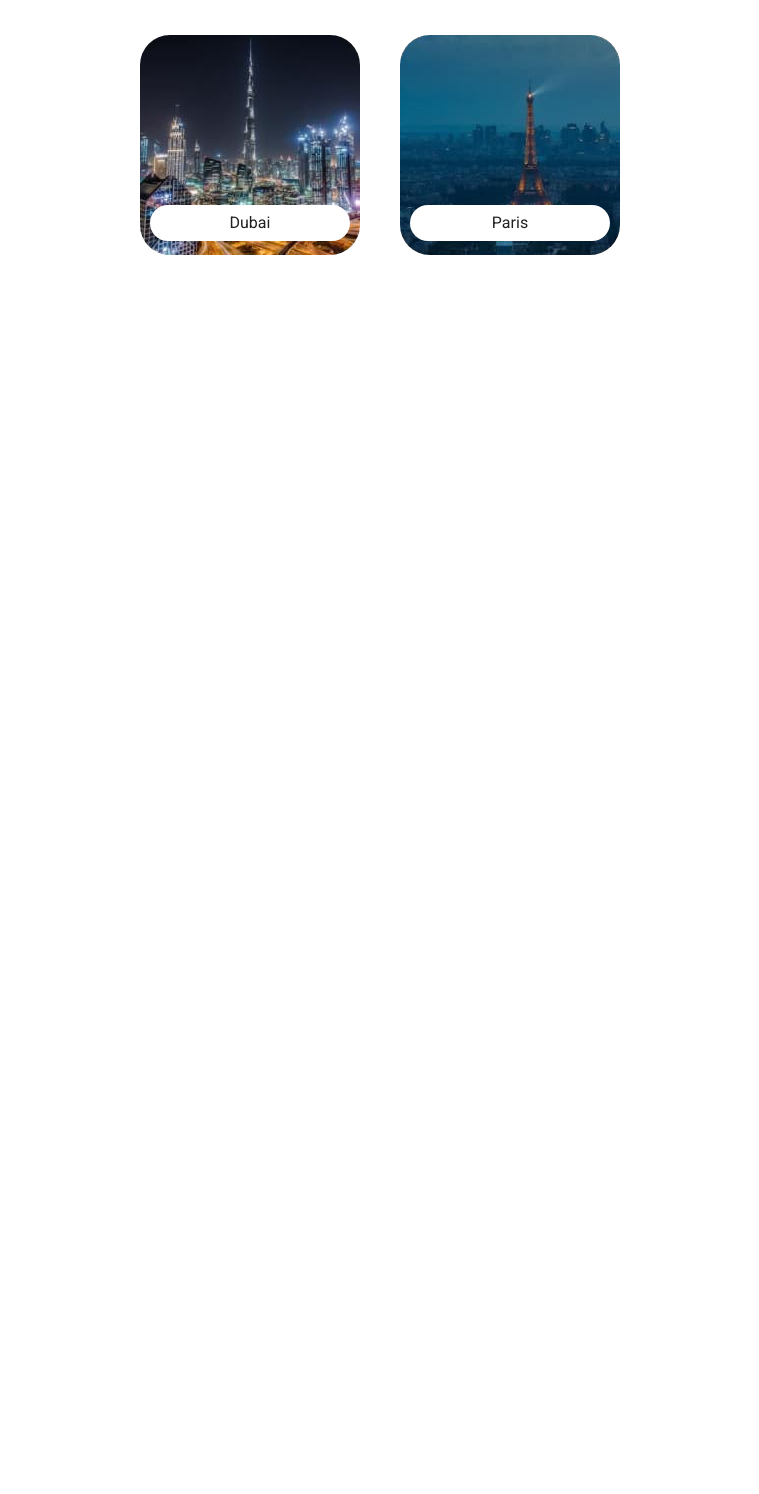
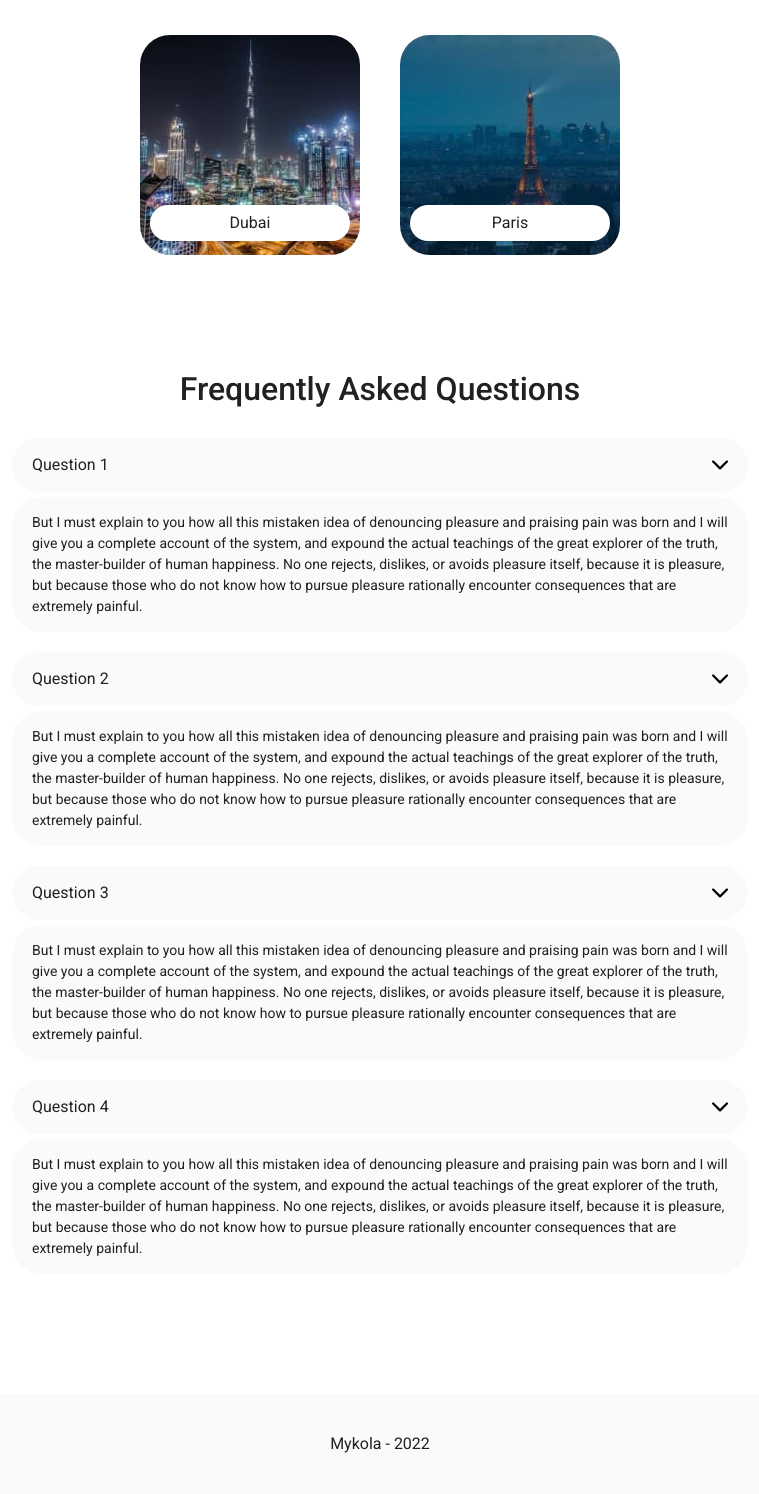
Before and after one commit to masiuk-mykola/Weather-app, a website built with Parcel: page src/index.html in a window 1280 px wide. Shown: the part 837-2331 px from the top of the page, without its empty margins (260-1019 px from the left). Before the commit the page ends 1137 px from the top, so only its background shows below. Built offline with nearby package versions, Linux system fonts and the light colour scheme.

Commit message:
add faq and  footer

```diff
--- a/src/index.html
+++ b/src/index.html
@@ -14,8 +14,9 @@
     />
   </head>
   <body>
-    <!-- ❗️❗️❗️ Add partials like so for every page -->
     <include src="./partials/hero.html"></include>
     <include src="./partials/cities.html"></include>
+    <include src="./partials/faq.html"></include>
+    <include src="./partials/footer.html"></include>
   </body>
 </html>
--- /dev/null
+++ b/src/partials/faq.html
@@ -0,0 +1,75 @@
+<section class="faq">
+  <div class="container">
+    <h2 class="faq__title">Frequently Asked Questions</h2>
+    <ul class="faq__list">
+      <li class="faq__item item">
+        <div class="item__wrapper">
+          <p class="item__caption">Question 1</p>
+          <svg class="item__svg" width="16px" height="16px">
+            <use href="./images/sprite.svg#icon-arrow"></use>
+          </svg>
+        </div>
+        <p class="item__text">
+          But I must explain to you how all this mistaken idea of denouncing
+          pleasure and praising pain was born and I will give you a complete
+          account of the system, and expound the actual teachings of the great
+          explorer of the truth, the master-builder of human happiness. No one
+          rejects, dislikes, or avoids pleasure itself, because it is pleasure,
+          but because those who do not know how to pursue pleasure rationally
+          encounter consequences that are extremely painful.
+        </p>
+      </li>
+      <li class="faq__item item">
+        <div class="item__wrapper">
+          <p class="item__caption">Question 2</p>
+          <svg class="item__svg" width="16px" height="16px">
+            <use href="./images/sprite.svg#icon-arrow"></use>
+          </svg>
+        </div>
+        <p class="item__text">
+          But I must explain to you how all this mistaken idea of denouncing
+          pleasure and praising pain was born and I will give you a complete
+          account of the system, and expound the actual teachings of the great
+          explorer of the truth, the master-builder of human happiness. No one
+          rejects, dislikes, or avoids pleasure itself, because it is pleasure,
+          but because those who do not know how to pursue pleasure rationally
+          encounter consequences that are extremely painful.
+        </p>
+      </li>
+      <li class="faq__item item">
+        <div class="item__wrapper">
+          <p class="item__caption">Question 3</p>
+          <svg class="item__svg" width="16px" height="16px">
+            <use href="./images/sprite.svg#icon-arrow"></use>
+          </svg>
+        </div>
+        <p class="item__text">
+          But I must explain to you how all this mistaken idea of denouncing
+          pleasure and praising pain was born and I will give you a complete
+          account of the system, and expound the actual teachings of the great
+          explorer of the truth, the master-builder of human happiness. No one
+          rejects, dislikes, or avoids pleasure itself, because it is pleasure,
+          but because those who do not know how to pursue pleasure rationally
+          encounter consequences that are extremely painful.
+        </p>
+      </li>
+      <li class="faq__item item">
+        <div class="item__wrapper">
+          <p class="item__caption">Question 4</p>
+          <svg class="item__svg" width="16px" height="16px">
+            <use href="./images/sprite.svg#icon-arrow"></use>
+          </svg>
+        </div>
+        <p class="item__text">
+          But I must explain to you how all this mistaken idea of denouncing
+          pleasure and praising pain was born and I will give you a complete
+          account of the system, and expound the actual teachings of the great
+          explorer of the truth, the master-builder of human happiness. No one
+          rejects, dislikes, or avoids pleasure itself, because it is pleasure,
+          but because those who do not know how to pursue pleasure rationally
+          encounter consequences that are extremely painful.
+        </p>
+      </li>
+    </ul>
+  </div>
+</section>
--- /dev/null
+++ b/src/partials/footer.html
@@ -0,0 +1,3 @@
+<footer class="footer">
+  <p class="footer__name">Mykola - <span class="footer__year">2022</span></p>
+</footer>
--- a/src/partials/hero.html
+++ b/src/partials/hero.html
@@ -8,7 +8,7 @@
       />
       <button class="form__button" type="submit">
         <svg width="16px" height="16px">
-          <use href="./images/search.svg"></use>
+          <use href="./images/sprite.svg#icon-search"></use>
         </svg>
       </button>
     </form>
--- a/src/sass/index.scss
+++ b/src/sass/index.scss
@@ -11,3 +11,5 @@
 // layouts
 @import './layouts/hero';
 @import './layouts/cities';
+@import './layouts/faq';
+@import './layouts/footer';
--- /dev/null
+++ b/src/sass/layouts/_faq.scss
@@ -0,0 +1,58 @@
+.faq {
+  padding-top: 70px;
+  padding-bottom: 120px;
+}
+
+.faq__title {
+  font-weight: 500;
+  font-size: 28px;
+  line-height: 1.21;
+
+  margin-bottom: 30px;
+
+  @media screen and (min-width: 481px) {
+    font-weight: 500;
+    font-size: 32px;
+    line-height: 1.19;
+    text-align: center;
+  }
+  @media screen and (min-width: 1200px) {
+  }
+}
+.faq__list {
+  display: flex;
+  flex-wrap: wrap;
+  gap: 20px;
+}
+
+.item__wrapper {
+  position: relative;
+
+  background: #fafafa;
+  border-radius: 30px;
+}
+.item__svg {
+  position: absolute;
+  top: 50%;
+  right: 20px;
+
+  transform: translate(-0, -50%);
+}
+
+.item__caption {
+  font-size: 16px;
+  line-height: 1.5;
+
+  padding: 15px 20px;
+
+  margin-bottom: 5px;
+}
+.item__text {
+  font-size: 14px;
+  line-height: 1.5;
+
+  background: #fafafa;
+  border-radius: 30px;
+
+  padding: 15px 20px;
+}
--- /dev/null
+++ b/src/sass/layouts/_footer.scss
@@ -0,0 +1,12 @@
+.footer {
+  background-color: #fafafa;
+  padding-top: 38px;
+  padding-bottom: 38px;
+  text-align: center;
+}
+.footer__name {
+  font-size: 16px;
+  line-height: 1.5;
+}
+.footer__year {
+}
--- a/src/sass/layouts/_hero.scss
+++ b/src/sass/layouts/_hero.scss
@@ -61,6 +61,9 @@
   position: absolute;
   right: 20px;
   top: 10px;
+  display: flex;
+  align-items: center;
+  justify-content: center;
 
   height: 40px;
   width: 40px;
@@ -78,6 +81,7 @@
     top: 10px;
   }
 }
+
 .widget {
   width: 343px;
   height: 286px;
```
Also changed, not shown: src/images/Vector.svg (deleted), src/images/search.svg (deleted), src/images/sprite.svg (added).
